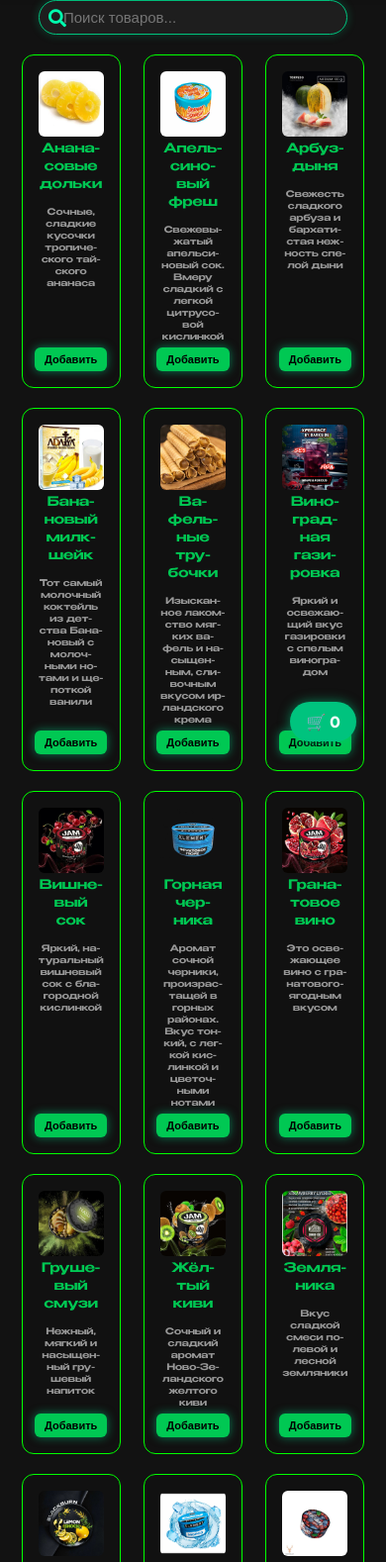
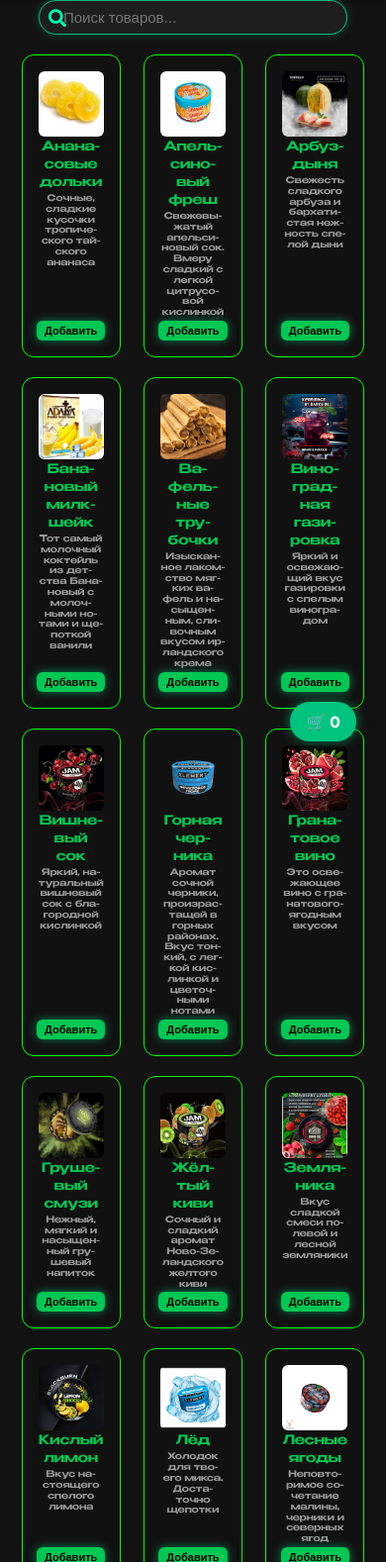
Before and after one commit to sazi48/Website-Application-for-Telegram-Product-Shop, a Flask app: page / in a window 390 px wide. Shown: the part 65-1643 px from the top of the page at 99% size. Run offline with Flask 3, Linux system fonts and the light colour scheme.

Commit message:
Fix pole on mobile version

```diff
--- a/static/styles.css
+++ b/static/styles.css
@@ -424,3 +424,23 @@ p {
     font-size: 0.9rem;
   }
 }
+@media (max-width: 480px) {
+  .product {
+    padding: 6px 6px;
+  }
+
+  .product-name {
+    margin-top: 2px;
+    margin-bottom: 2px;
+  }
+
+  .description {
+    margin: 2px 0;
+    line-height: 1.2;
+  }
+
+  .add-btn,
+  .product button {
+    padding: 4px 8px;
+  }
+}
```
Also changed, not shown: 1 other file.
